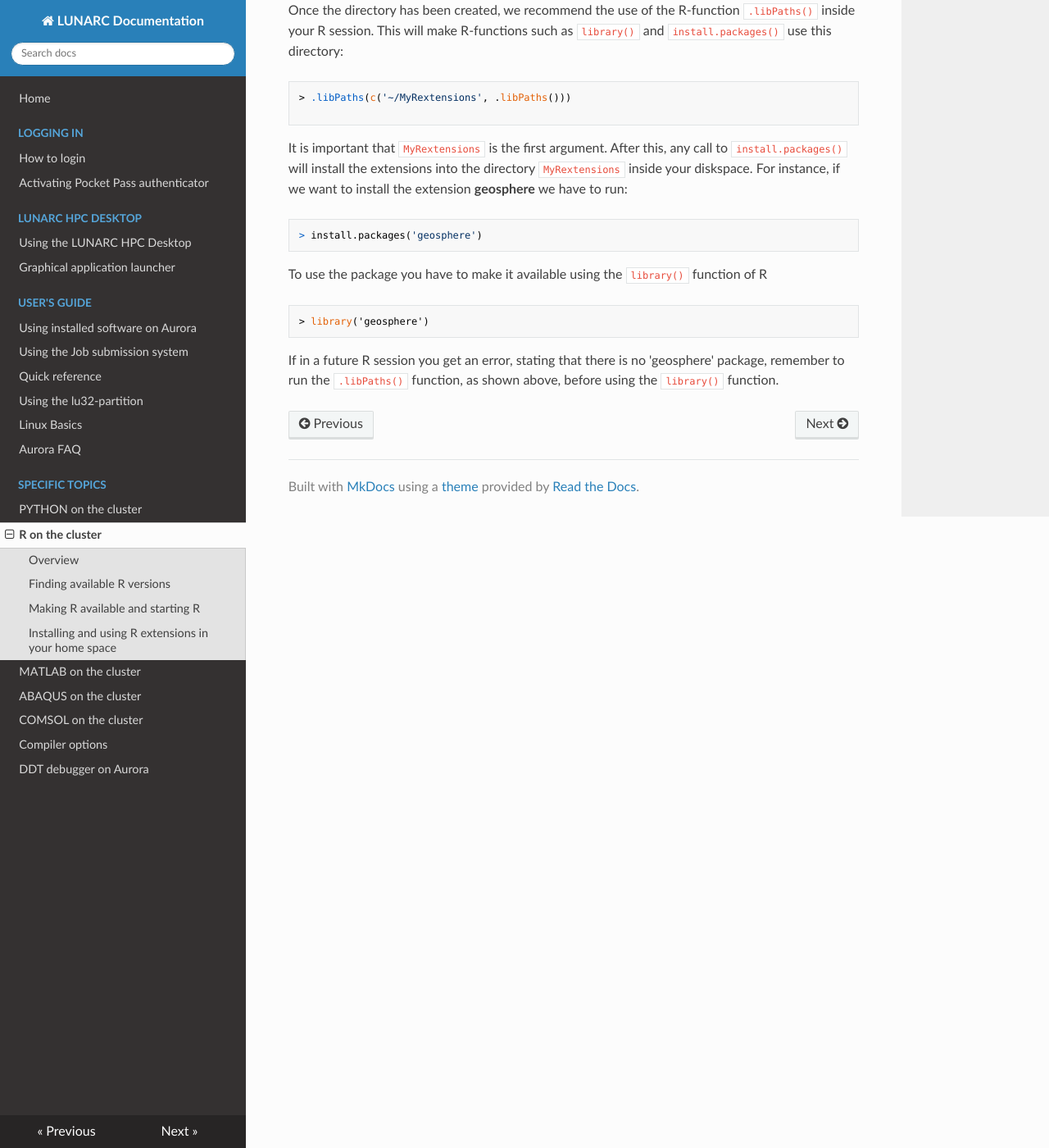
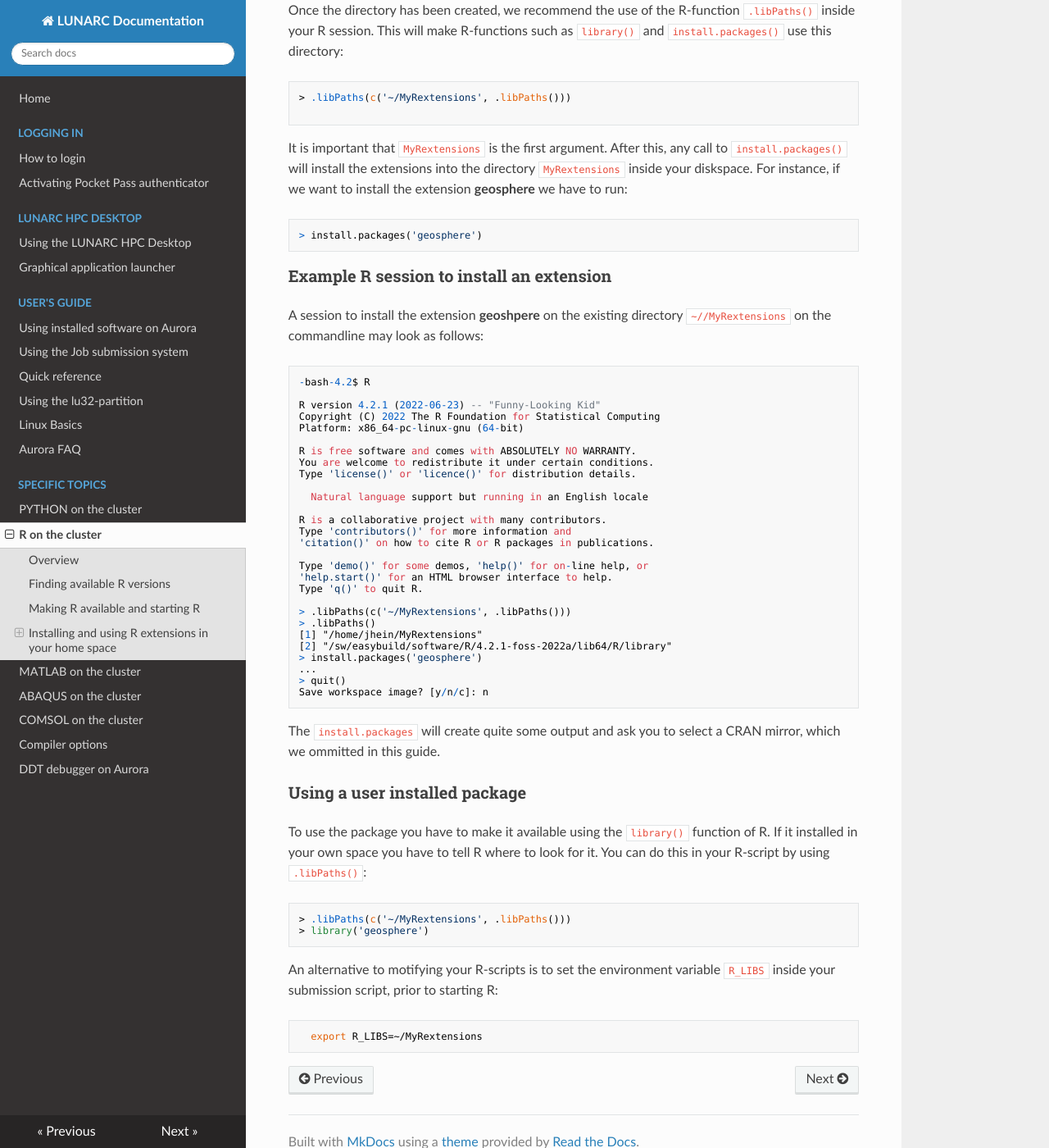
Before and after one commit to lunarc/lunarc_docs, an MkDocs documentation site: the page built from docs/Rscript.md, in a window 1280 px wide and 1400 px high, scrolled down 2377 px. Shown: the whole window at 82% size. Built offline with MkDocs 1.6.1, drawn with Linux system fonts in a browser that asks for light colours; nearby versions of some CDN libraries; some of the changed text lies outside the part shown.

Commit message:
Updates to the R guide, being more specific how to install and use R extensions

````diff
--- a/docs/Rscript.md
+++ b/docs/Rscript.md
@@ -105,7 +105,7 @@
 module load R/4.1.2
 ```
 
-Now we can start R using the `R` command on the commandline.
+Now we can start R using the `R` command on the commandline or inside a **batch script**
 
 ## Installing and using R extensions in your home space
 Inside R you can use the R-function `library()` to display the available extensions.  If your required extension is not available, you can install it in your own disk space.  For that we recommend creating a directory in **your home space**, which you may name `MyRextensions`.  This has to be done once for your account and one can store many extensions in that directory.  The creation of this directoy can be accomplished at the LINUX command line utilising:
@@ -125,11 +125,53 @@
 ```
 > install.packages('geosphere')
 ```
-
-To use the package you have to make it available using the `library()` function of R
+###Example R session to install an extension
+A session to install the extension **geoshpere** on the existing directory `
+~//MyRextensions` on the commandline may look as follows:
 
 ```
+-bash-4.2$ R
+
+R version 4.2.1 (2022-06-23) -- "Funny-Looking Kid"
+Copyright (C) 2022 The R Foundation for Statistical Computing
+Platform: x86_64-pc-linux-gnu (64-bit)
+
+R is free software and comes with ABSOLUTELY NO WARRANTY.
+You are welcome to redistribute it under certain conditions.
+Type 'license()' or 'licence()' for distribution details.
+
+  Natural language support but running in an English locale
+
+R is a collaborative project with many contributors.
+Type 'contributors()' for more information and
+'citation()' on how to cite R or R packages in publications.
+
+Type 'demo()' for some demos, 'help()' for on-line help, or
+'help.start()' for an HTML browser interface to help.
+Type 'q()' to quit R.
+
+> .libPaths(c('~/MyRextensions', .libPaths()))
+> .libPaths()
+[1] "/home/jhein/MyRextensions"
+[2] "/sw/easybuild/software/R/4.2.1-foss-2022a/lib64/R/library"
+> install.packages('geosphere')
+...
+> quit()
+Save workspace image? [y/n/c]: n
+```
+
+The `install.packages` will create quite some output and ask you to select a CRAN mirror, which we ommitted in this guide.
+
+### Using a user installed package
+To use the package you have to make it available using the `library()` function of R.  If it installed in your own space you have to tell R where to look for it.   You can do this in your R-script by using `.libPaths()`:
+
+```
+> .libPaths(c('~/MyRextensions', .libPaths()))
 > library('geosphere')
 ```
 
-If in a future R session you get an error, stating that there is no 'geosphere' package, remember to run the `.libPaths()` function, as shown above, before using the `library()` function.
+An alternative to motifying your R-scripts is to set the environment variable `R_LIBS` inside your submission script, prior to starting R:
+
+```
+  export R_LIBS=~/MyRextensions
+```
````
